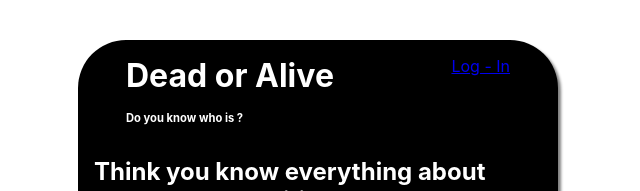
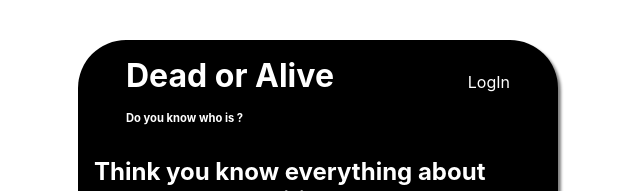
Before and after one commit to build-week-celebrity/front-end, a React (Create React App) app: page / in a window 1280 px wide. Shown: the top 191 px of the page, without its empty margins (322-962 px from the left). Built offline with nearby package versions, Linux system fonts and the light colour scheme.

Commit message:
cleaned up position sizing and minor UI issues

```diff
--- a/src/components/Header.js
+++ b/src/components/Header.js
@@ -9,7 +9,12 @@ function Header() {
       <div className="Logo">
         <h1> Dead or Alive </h1> <h2> Do you know who is ? </h2>
       </div>
-      <Link to="/Login"> Log - In </Link>
+      <Link
+        to="/Login"
+        style={{ color: "white", textDecoration: "none", marginTop: "1rem" }}
+      >
+        LogIn
+      </Link>
       <Route path="/SignUp" component={SignUp} />
       <Route path="/Login" component={Login} />
     </div>
```
